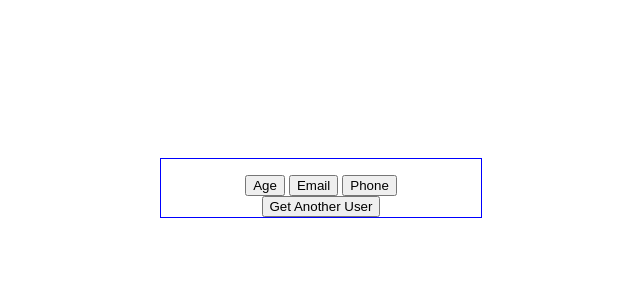
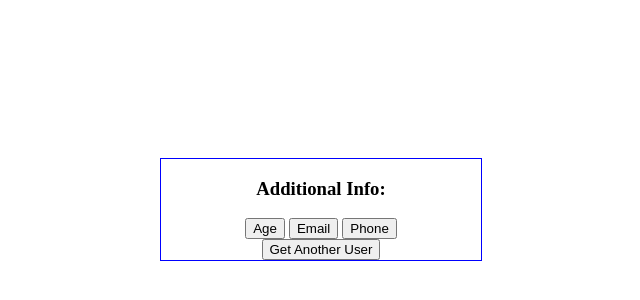
Before and after one commit to acciojob/random-user-js-amitjait, a website: page main.html in a window 1280 px wide. Shown: the part 42-342 px from the top of the page, without its empty margins (319-959 px from the left). Drawn offline with Linux system fonts and the light colour scheme; no server answers.

Commit message:
created a submission

```diff
--- a/main.html
+++ b/main.html
@@ -13,12 +13,13 @@
 
 		</div>
 		<div id="additional-info">
+			<h3>Additional Info:</h3>
 			<p id="info"></p>
 		</div>
-		<button data-atrr="age" id="age"  value="age" onclick="Age()">Age</button>
-		<button data-atrr="email" id="email" value="email" onclick="Email()">Email</button>
-		<button data-atrr="phone" id="Phone" value="phone" onclick="Phone()">Phone</button><br>
-		<button data-atrr="age" id="getUser"  onclick="getAnother()"> Get Another User </button>
+		<button data-atrr="age" id="age"  onclick="Age()">Age</button>
+		<button data-atrr="email" id="email"  onclick="Email()">Email</button>
+		<button data-atrr="phone" id="Phone" onclick="Phone()">Phone</button><br>
+		<button id="getUser"  onclick="getAnother()"> Get Another User </button>
 
 	</div>
 
```
